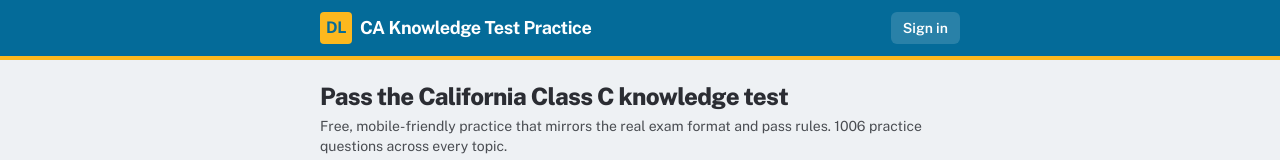
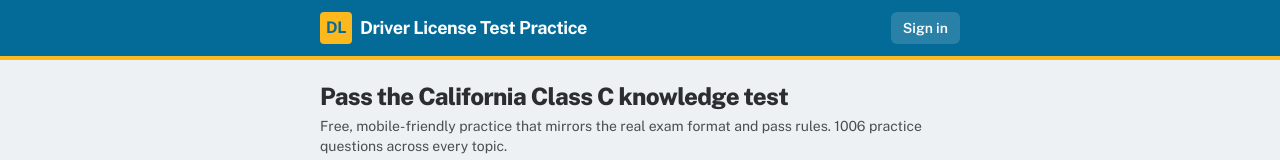
Before and after one commit to OzlorienLabs/dmv_mock_test, a Next.js app: page / in a window 1280 px wide. Shown: the top 160 px of the page. Built offline with nearby package versions, Linux system fonts and the light colour scheme; no server answers.

Commit message:
refactor: rename site title to Driver License Test Practice in header and metadata

```diff
--- a/src/app/layout.tsx
+++ b/src/app/layout.tsx
@@ -13,7 +13,7 @@ const publicSans = Public_Sans({
 });
 
 export const metadata: Metadata = {
-  title: "CA DMV Knowledge Test Practice",
+  title: "Driver License Test Practice",
   description:
     "Free mobile-friendly practice for the California Class C Driver's License knowledge test. Unofficial study tool — not affiliated with the California DMV.",
   manifest: "/manifest.webmanifest",
--- a/src/components/SiteHeader.tsx
+++ b/src/components/SiteHeader.tsx
@@ -13,7 +13,7 @@ export function SiteHeader() {
             DL
           </span>
           <span className="text-base leading-tight sm:text-lg">
-            CA Knowledge Test Practice
+            Driver License Test Practice
           </span>
         </Link>
         <AccountMenu />
```
